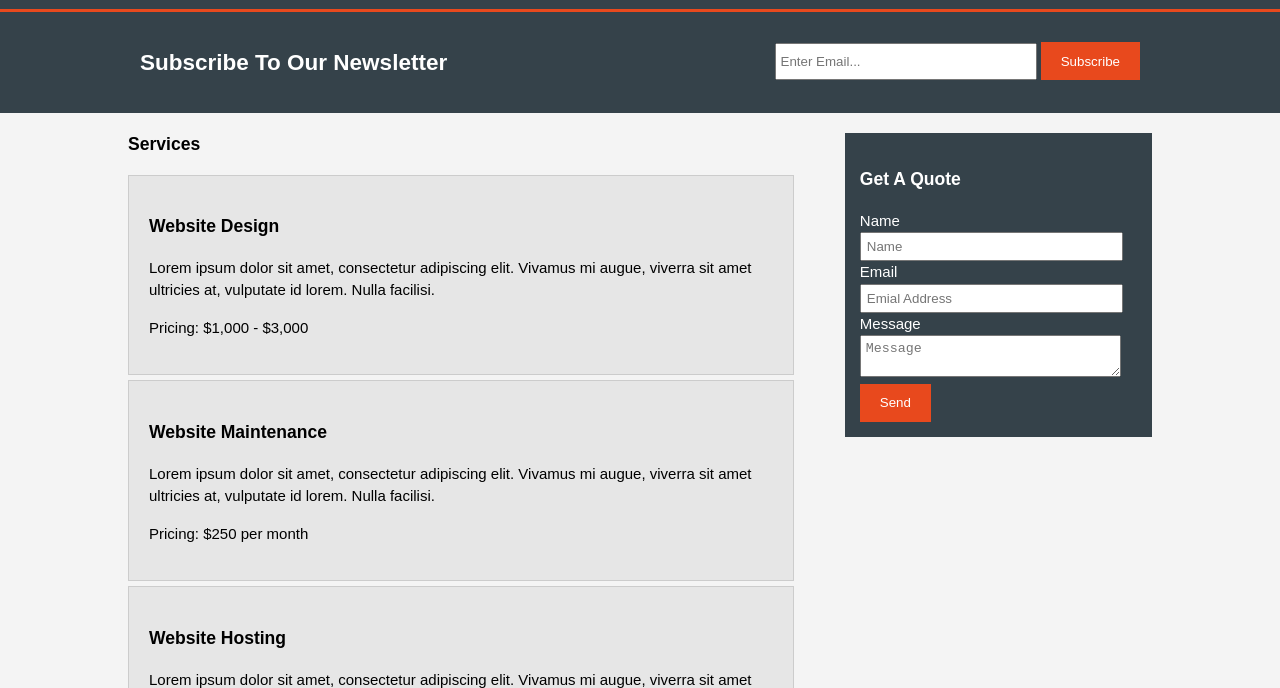
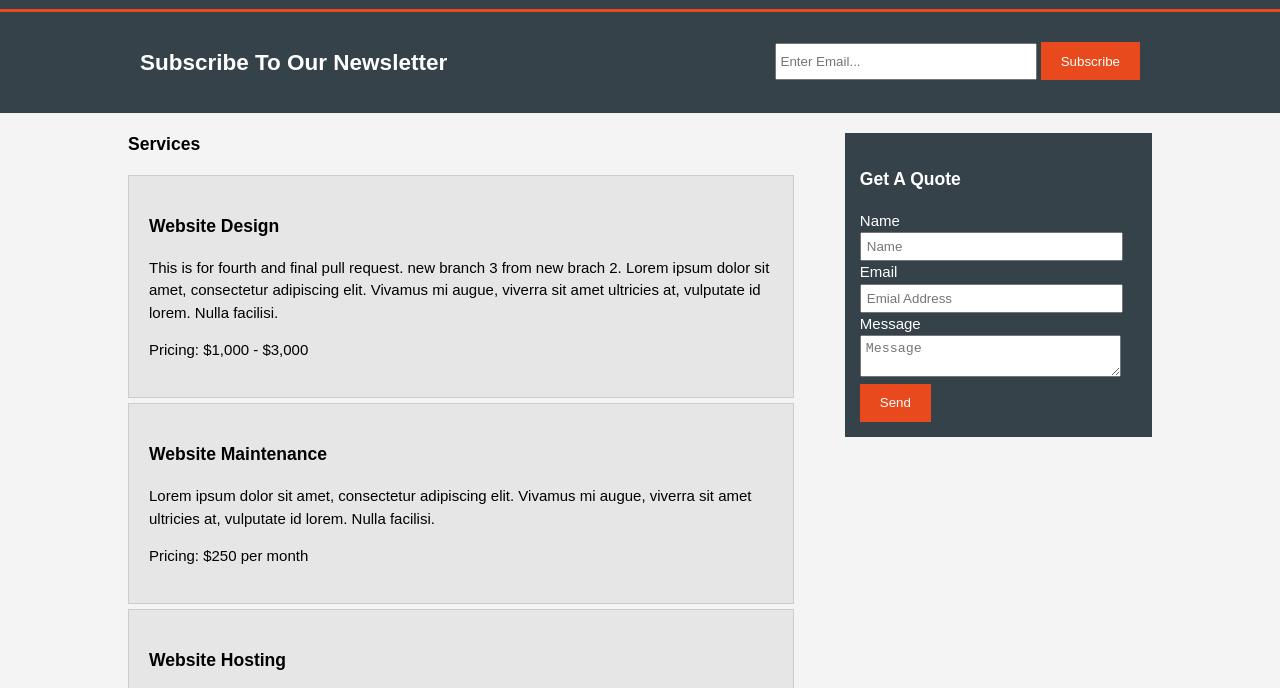
Before and after one commit to yg99-ctrl/MyTestRepoyg99-ctrl, a plain HTML site: page services.html in a window 1280 px wide. Shown: the part 91-779 px from the top of the page. Drawn offline with Linux system fonts and the light colour scheme.

Commit message:
Update services.html

```diff
--- a/services.html
+++ b/services.html
@@ -42,7 +42,8 @@
           <ul id="services">
             <li>
               <h3>Website Design</h3>
-              <p>Lorem ipsum dolor sit amet, consectetur adipiscing elit. Vivamus mi augue, viverra sit amet ultricies at, vulputate id lorem. Nulla facilisi.</p>
+              <p>
+		      This is for fourth and final pull request. new branch 3 from new brach 2. Lorem ipsum dolor sit amet, consectetur adipiscing elit. Vivamus mi augue, viverra sit amet ultricies at, vulputate id lorem. Nulla facilisi.</p>
 						  <p>Pricing: $1,000 - $3,000</p>
             </li>
             <li>
```
